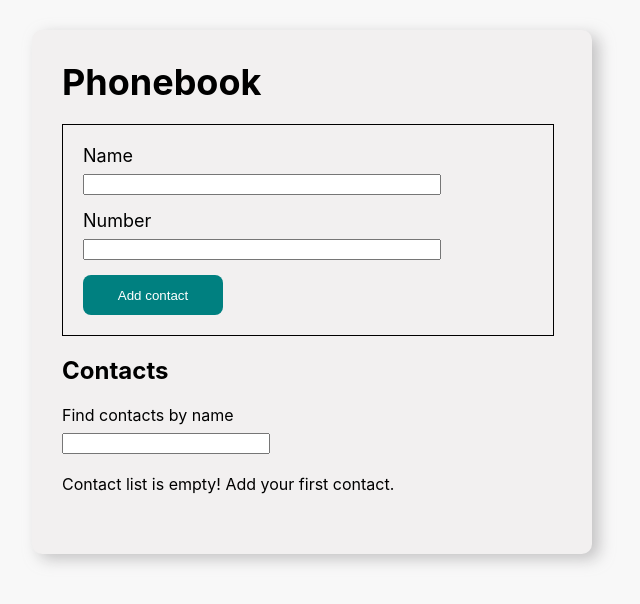
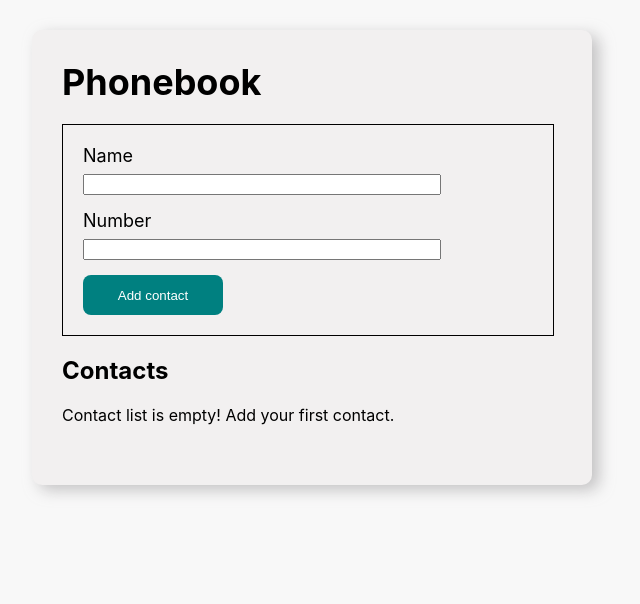
Before and after one commit to MarynaOzkara/goit-react-hw-02-phonebook, a React (Create React App) app: page / in a window 1280 px wide. Shown: the top 604 px of the page, without its empty margins (328-968 px from the left). Built offline with nearby package versions, Linux system fonts and the light colour scheme.

Commit message:
fixing filter

```diff
--- a/src/components/App.jsx
+++ b/src/components/App.jsx
@@ -51,14 +51,19 @@ filteredContacts = () => {
           <Title>Phonebook</Title>
           <ContactForm
                  createUser={this.createUser}/>
-          <SubTitle>Contacts</SubTitle>
-          <Filter onChangeFilter={this.onChangeFilter}/>{
-            length > 0 ?
+          <SubTitle>Contacts</SubTitle>{
+          length > 0 ?
+          <Filter
+                value={this.state.filter}
+                onChangeFilter={this.onChangeFilter}/>
+            :
+                <Message>Contact list is empty! Add your first contact.</Message>
+             }{
+          length > 0 &&
               <ContactList
                 contacts={filteredContacts}
                 onDeleteContact={this.deleteContact}/>
-             :
-              <Message>Contact list is empty! Add your first contact.</Message>
+
 
           }
           </Container>
```
